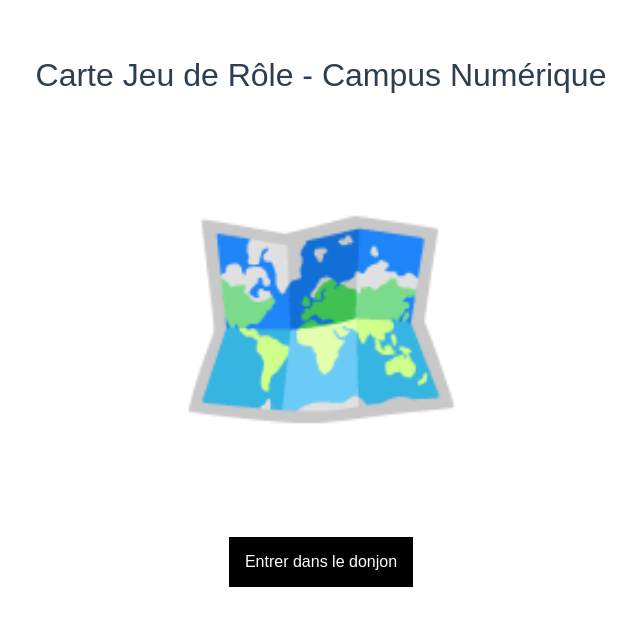
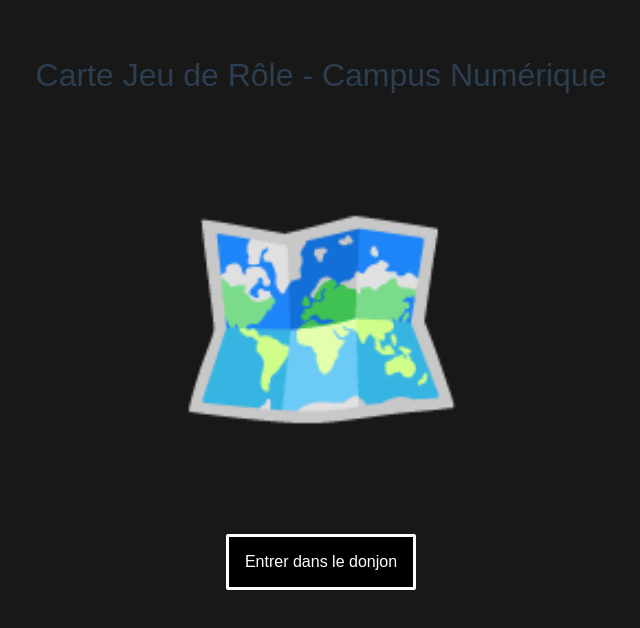
Before and after one commit to Alopekos/RPG-map-campus-numerique, a Vue app: page / in a window 1280 px wide. Shown: the top 628 px of the page, without its empty margins (319-959 px from the left). Built offline with nearby package versions, Linux system fonts and the light colour scheme; a web font is replaced by a local one.

Commit message:
Changed Background

```diff
--- a/src/assets/main.css
+++ b/src/assets/main.css
@@ -8,7 +8,7 @@
 body {
   display: flex;
   flex-direction: column;
-
+  background-color: #181818;
 }
 
 
```
